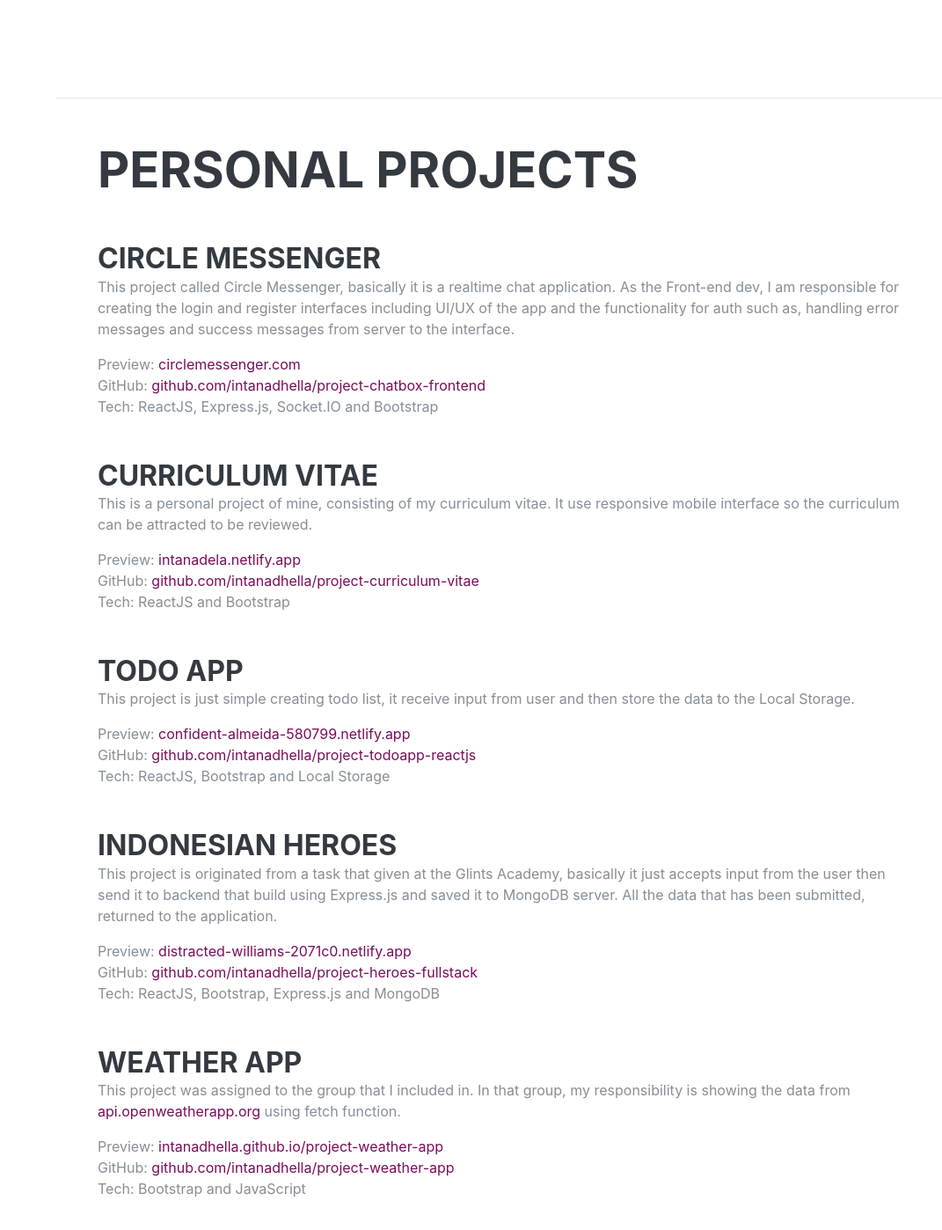
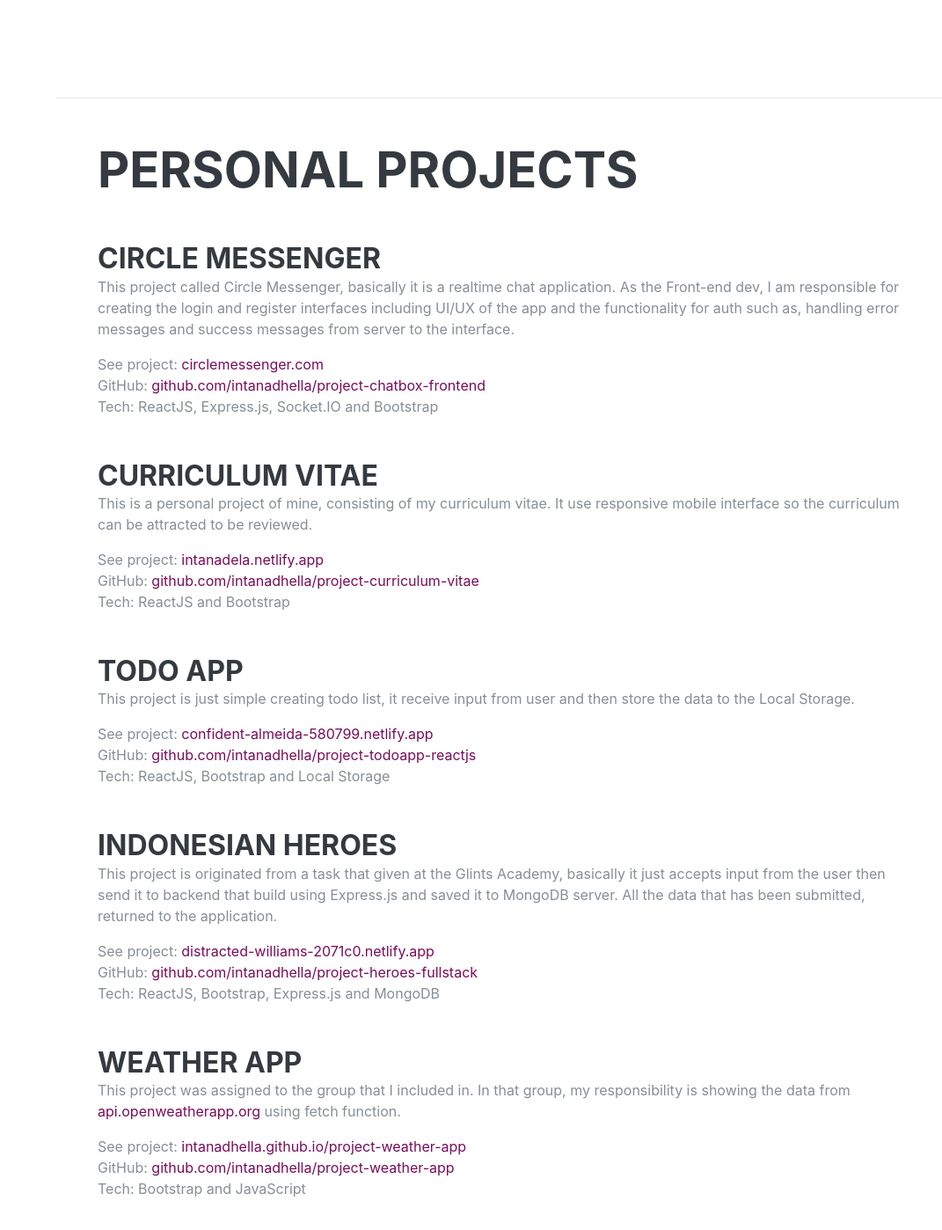
Before and after one commit to intanadhella/curriculum-vitae, a React (Create React App) app: page / in a window 1280 px wide. Shown: the part 3893-5291 px from the top of the page at 88% size, without its empty margins (209-1280 px from the left). Built offline with nearby package versions, Linux system fonts and the light colour scheme; a web font is replaced by a local one.

Commit message:
edit text

```diff
--- a/src/components/Resume/PersonalProjects.js
+++ b/src/components/Resume/PersonalProjects.js
@@ -21,7 +21,7 @@ const PersonalProjects = () => {
                             handling error messages and success messages from server to the interface.
                         </p>
                         <div>
-                            Preview: {' '}
+                            See project: {' '}
                             <a
                                 href="https://circlemessenger.com"
                                 target="_blank"
@@ -52,7 +52,7 @@ const PersonalProjects = () => {
                             It use responsive mobile interface so the curriculum can be attracted to be reviewed.
                         </p>
                         <div>
-                            Preview: {' '}
+                            See project: {' '}
                             <a
                                 href="https://intanadela.netlify.app"
                                 target="_blank"
@@ -83,7 +83,7 @@ const PersonalProjects = () => {
                             it receive input from user and then store the data to the Local Storage.
                         </p>
                         <div>
-                            Preview: {' '}
+                            See project: {' '}
                             <a
                                 href="https://confident-almeida-580799.netlify.app"
                                 target="_blank"
@@ -116,7 +116,7 @@ const PersonalProjects = () => {
                             All the data that has been submitted, returned to the application.
                         </p>
                         <div>
-                            Preview: {' '}
+                            See project: {' '}
                             <a
                                 href="https://distracted-williams-2071c0.netlify.app"
                                 target="_blank"
@@ -155,7 +155,7 @@ const PersonalProjects = () => {
                             using fetch function.
                         </p>
                         <div>
-                            Preview: {' '}
+                            See project: {' '}
                             <a
                                 href="https://intanadhella.github.io/project-weather-app"
                                 target="_blank"
```
